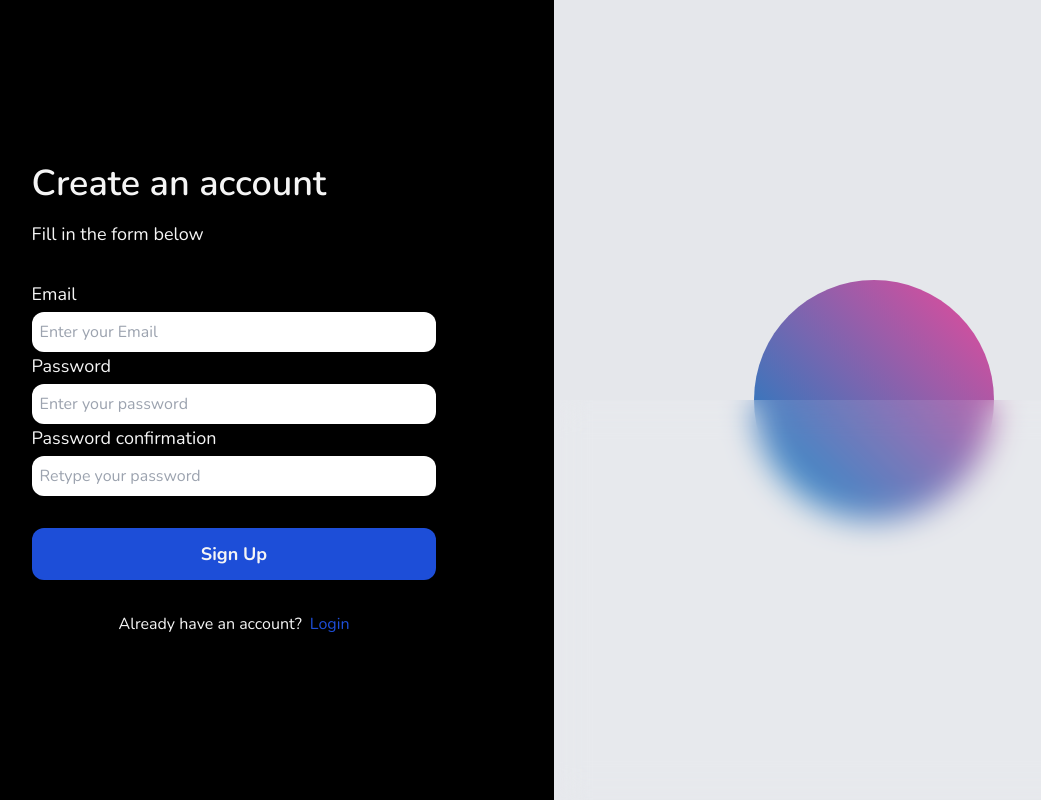
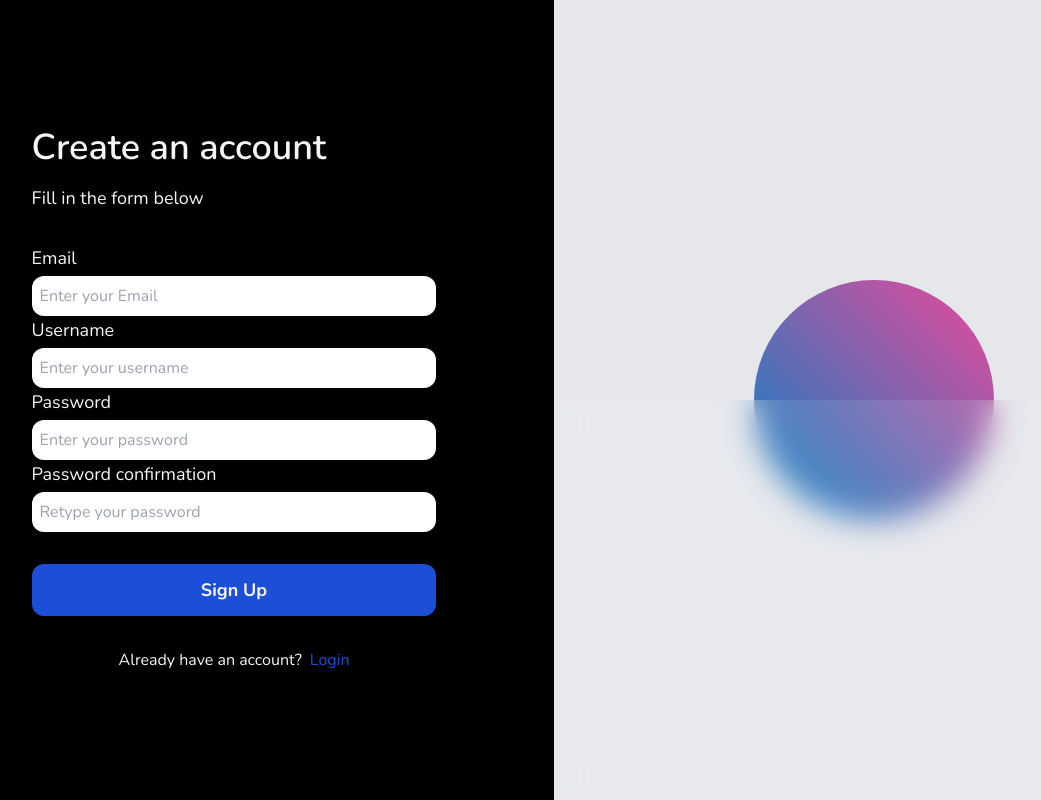
Before and after one commit to Shai9/Haiku-, a React (Create React App) app: page /signup in a window 1280 px wide. Shown: the whole page, without its empty margins (86-1127 px from the left). Built offline with nearby package versions, Linux system fonts and the light colour scheme.

Commit message:
small change on login and signup

```diff
--- a/src/pages/Form.jsx
+++ b/src/pages/Form.jsx
@@ -8,16 +8,17 @@ export default function Form() {
       <p className="font-medium text-lg mt-4">Enter your details below</p>
       <div className="mt-8">
         <div>
-          <label className='text-lg font-medium' htmlFor="email">Email</label>
+          <label className='text-lg font-medium' htmlFor="username">Username</label>
           <input
-            className="w-full rounded-xl p-2 mt-1 "
-            placeholder="Enter your Email"
+            className="w-full rounded-xl p-2 mt-1 text-black"
+            placeholder="Username"
           />
         </div>
         <div>
         <label className='text-lg font-medium' htmlFor="password">Password</label>
           <input
-            className="w-full rounded-xl p-2 mt-1 "
+            type='password'
+            className="w-full rounded-xl p-2 mt-1 text-black "
             placeholder="Enter your password"
           />
         </div>
--- a/src/pages/SignupForm.jsx
+++ b/src/pages/SignupForm.jsx
@@ -9,21 +9,30 @@ export default function Form() {
         <div>
           <label className='text-lg font-medium' htmlFor="email">Email</label>
           <input
-            className="w-full rounded-xl p-2 mt-1 "
+            className="w-full rounded-xl p-2 mt-1 text-black"
             placeholder="Enter your Email"
+          />
+        </div>
+        <div>
+          <label className='text-lg font-medium' htmlFor="username">Username</label>
+          <input
+            className="w-full rounded-xl p-2 mt-1 text-black"
+            placeholder="Enter your username"
           />
         </div>
         <div>
           <label className='text-lg font-medium' htmlFor="password">Password</label>
           <input
-            className="w-full rounded-xl p-2 mt-1 "
+            type='password'
+            className="w-full rounded-xl p-2 mt-1 text-black"
             placeholder="Enter your password"
           />
         </div>
         <div>
         <label className='text-lg font-medium' htmlFor="password confirmation">Password confirmation</label>
           <input
-            className="w-full rounded-xl p-2 mt-1 "
+            type='password'
+            className="w-full rounded-xl p-2 mt-1 text-black"
             placeholder="Retype your password"
           />
         </div>
```
